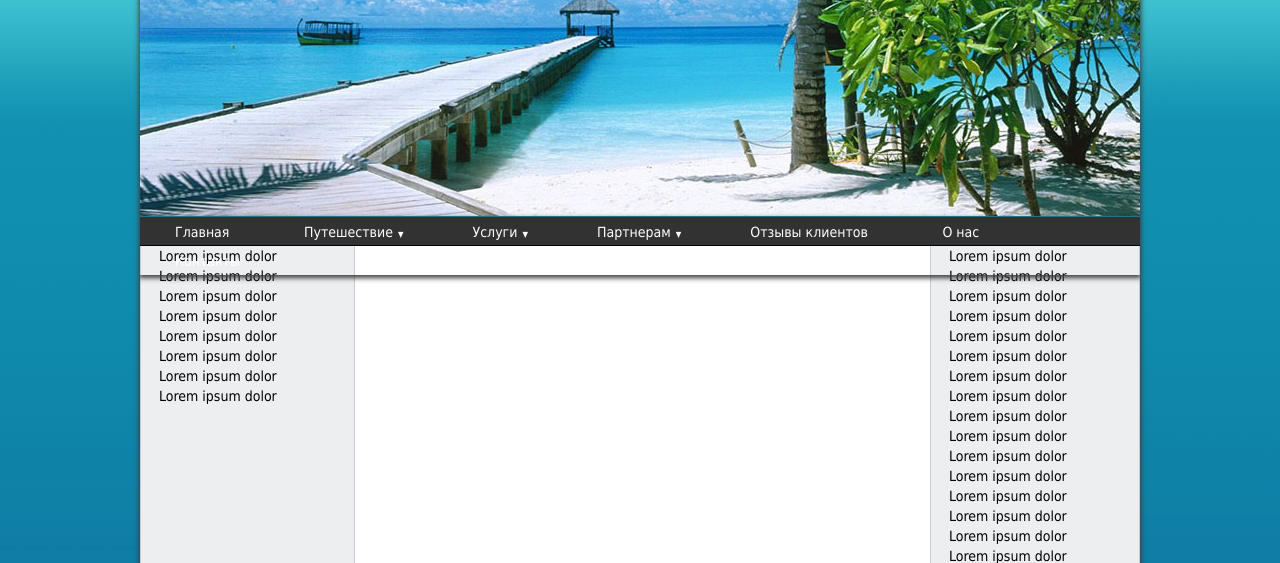
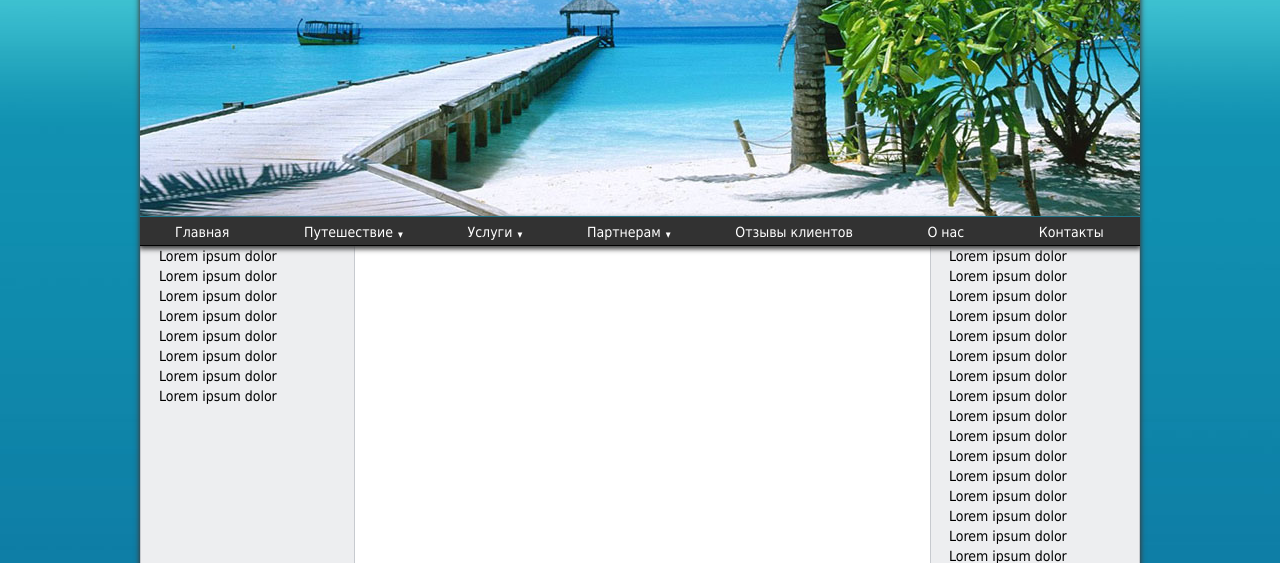
Before and after one commit to AntonSmyrnoff/smirnov_html_4, a plain HTML site: page index.html in a window 1280 px wide. Shown: the part 234-797 px from the top of the page. Drawn offline with Linux system fonts and the light colour scheme.

Commit message:
without excess selectors

```diff
--- a/css/style.css
+++ b/css/style.css
@@ -145,12 +145,7 @@ header {
 				}
 
 				#menu {
-				    display:block;
-				    position:absolute;
-				    -webkit-box-shadow: 0px 2px 5px 1px rgba(59,60,60,1);
-					-moz-box-shadow: 0px 2px 5px 1px rgba(59,60,60,1);
 					box-shadow: 0px 2px 5px 1px rgba(59,60,60,1);
-					width: 1000px;
 				}
 
 						#menu a {
@@ -188,15 +183,9 @@ header {
 							width: 150px;
 						}
 
-
-						.submenu div {
-							margin-right: 5px;
-						}
-
-						.submenu div:after {
+						.submenu a:after {
 							content: "\25BC";
 							font-size: 0.5em;
-							display: inline-block;
 						   	position: absolute;
 							margin-left: 5px;
 							bottom: 7px;
--- a/index.html
+++ b/index.html
@@ -65,7 +65,7 @@
 		<nav>
 			<ul id="menu">
 				<li><a href="#">Главная</a></li>
-				<li class="submenu"><div><a href="#">Путешествие</a></div>
+				<li class="submenu"><a href="#">Путешествие</a>
 					<ul>
 						<li><a href="#">Путешествие 1</a></li>
 						<li><a href="#">Путешествие 2</a></li>
@@ -74,7 +74,7 @@
 						<li><a href="#">Путешествие 5</a></li>
 					</ul>
 				</li>
-				<li class="submenu"><div><a href="#">Услуги</a></div>
+				<li class="submenu"><a href="#">Услуги</a>
 					<ul>
 						<li><a href="#">Услуги 1</a></li>
 						<li><a href="#">Услуги 2</a></li>
@@ -83,7 +83,7 @@
 						<li><a href="#">Услуги 5</a></li>
 					</ul>
 				</li>
-				<li class="submenu"><div><a href="#">Партнерам</a></div>
+				<li class="submenu"><a href="#">Партнерам</a>
 					<ul>
 						<li><a href="#">Партнерам 1</a></li>
 						<li><a href="#">Партнерам 2</a></li>
```
Also changed, not shown: 1 other file.
